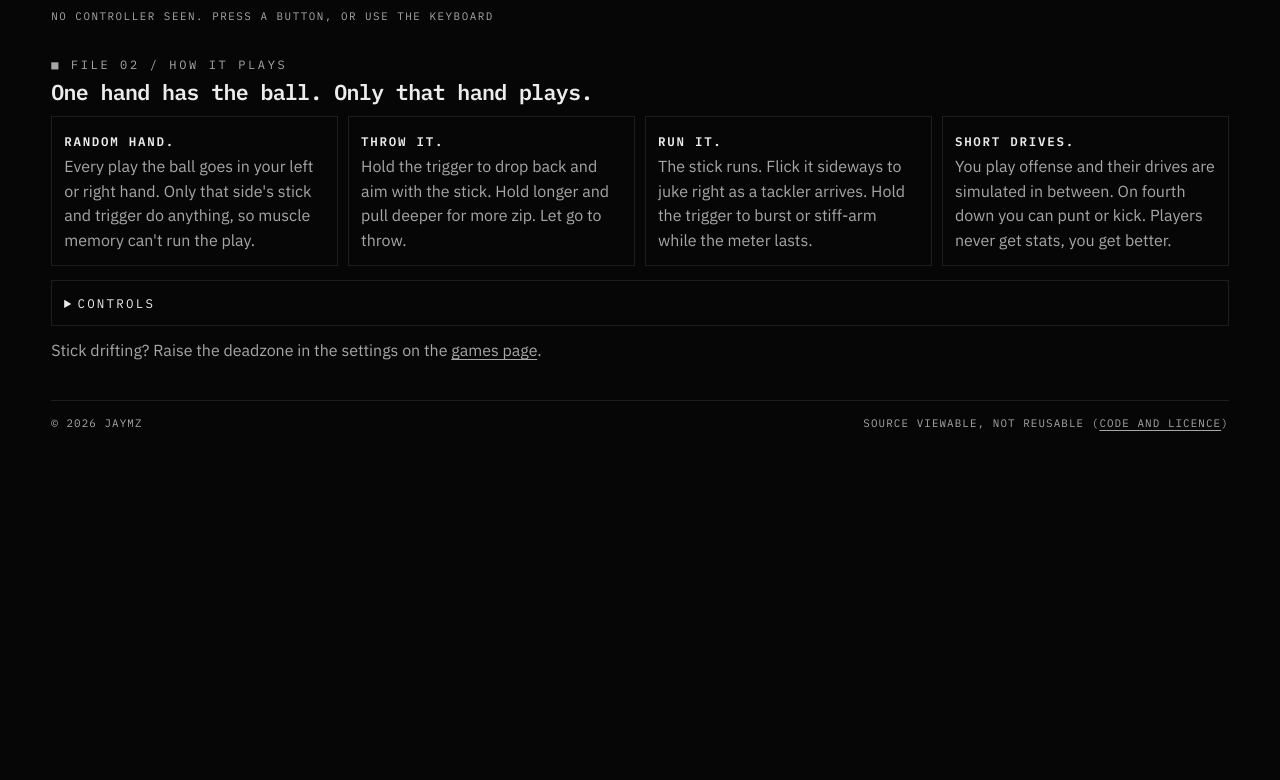
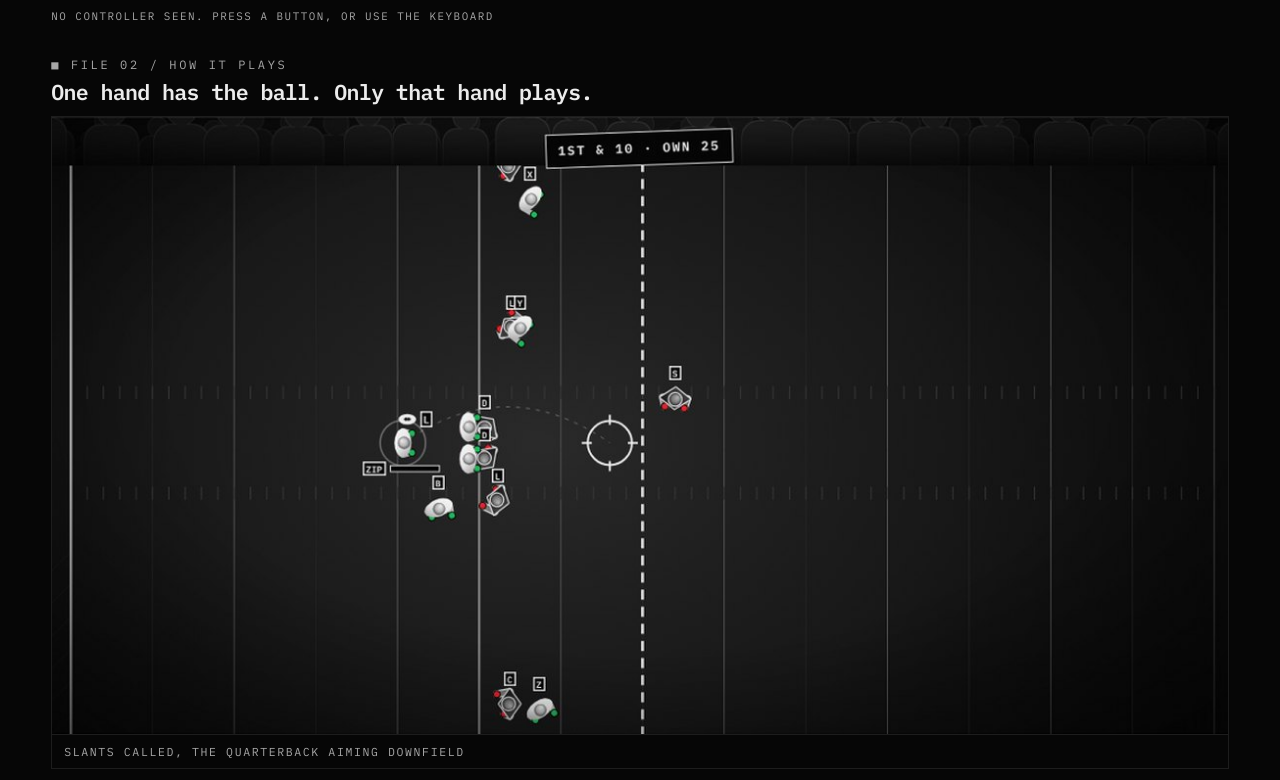
Before and after one commit to ag0nyy-ops/ag0nyy-ops.github.io, a plain HTML site: page games/tackle/index.html in a window 1280 px wide. Shown: the part 767-1547 px from the top of the page. Before the commit the page ends 1230 px from the top, so only its background shows below. Drawn offline with Linux system fonts and the light colour scheme; animation ran at ten frames a second.

Commit message:
Tackle: preview card, hub still and showcase

```diff
--- a/games/tackle/index.html
+++ b/games/tackle/index.html
@@ -7,12 +7,23 @@
   <meta name="viewport" content="width=device-width, initial-scale=1, viewport-fit=cover">
   <title>Tackle — jay.</title>
   <meta name="description" content="Tackle: arcade football in the browser. The ball is in one hand, picked at random every play, and only that hand's stick and trigger run the play.">
+  <link rel="canonical" href="https://ag0nyy-ops.github.io/games/tackle/">
+  <meta property="og:type" content="website">
+  <meta property="og:site_name" content="jay.">
+  <meta property="og:title" content="Tackle">
+  <meta property="og:description" content="Tackle: arcade football in the browser. The ball is in one hand, picked at random every play, and only that hand's stick and trigger run the play.">
+  <meta property="og:url" content="https://ag0nyy-ops.github.io/games/tackle/">
+  <meta property="og:image" content="https://ag0nyy-ops.github.io/games/tackle/og-image.jpg">
+  <meta property="og:image:width" content="1200">
+  <meta property="og:image:height" content="630">
+  <meta property="og:image:alt" content="A play from above in Tackle: the quarterback drops back with an aim marker downfield and the receivers running their routes">
+  <meta name="twitter:card" content="summary_large_image">
   <meta name="theme-color" content="#060606">
   <meta name="color-scheme" content="dark">
   <link rel="icon" href="../../assets/favicon.svg" type="image/svg+xml">
   <link rel="preload" href="../../assets/fonts/ibm-plex-mono-400-latin.woff2" as="font" type="font/woff2" crossorigin>
   <link rel="preload" href="../../assets/fonts/unifrakturmaguntia-400-latin.woff2" as="font" type="font/woff2" crossorigin>
-  <link rel="stylesheet" href="../shared/look.css?v=1">
+  <link rel="stylesheet" href="../shared/look.css?v=2">
 </head>
 <body>
   <a class="skip" href="#field">Skip to the field</a>
@@ -48,13 +59,17 @@
     <section aria-labelledby="how">
       <p class="label">file 02 / how it plays</p>
       <h2 id="how">One hand has the ball. Only that hand plays.</h2>
+      <figure class="shot">
+        <img src="og-image.jpg" width="1200" height="630" alt="A play from above in Tackle: the quarterback drops back with an aim marker downfield and the receivers running their routes" loading="lazy">
+        <figcaption>slants called, the quarterback aiming downfield</figcaption>
+      </figure>
       <ul class="rules">
         <li><b>Random hand.</b> Every play the ball goes in your left or right hand. Only that side's stick and trigger do anything, so muscle memory can't run the play.</li>
         <li><b>Throw it.</b> Hold the trigger to drop back and aim with the stick. Hold longer and pull deeper for more zip. Let go to throw.</li>
         <li><b>Run it.</b> The stick runs. Flick it sideways to juke right as a tackler arrives. Hold the trigger to burst or stiff-arm while the meter lasts.</li>
         <li><b>Short drives.</b> You play offense and their drives are simulated in between. On fourth down you can punt or kick. Players never get stats, you get better.</li>
       </ul>
-      <details>
+      <details open>
         <summary>Controls</summary>
         <div class="tw"><table>
           <thead><tr><th></th><th>Ball in left hand</th><th>Ball in right hand</th></tr></thead>
```
Also changed, not shown: games/index.html (+1 -0 lines), games/tackle/og-image.jpg (added).
